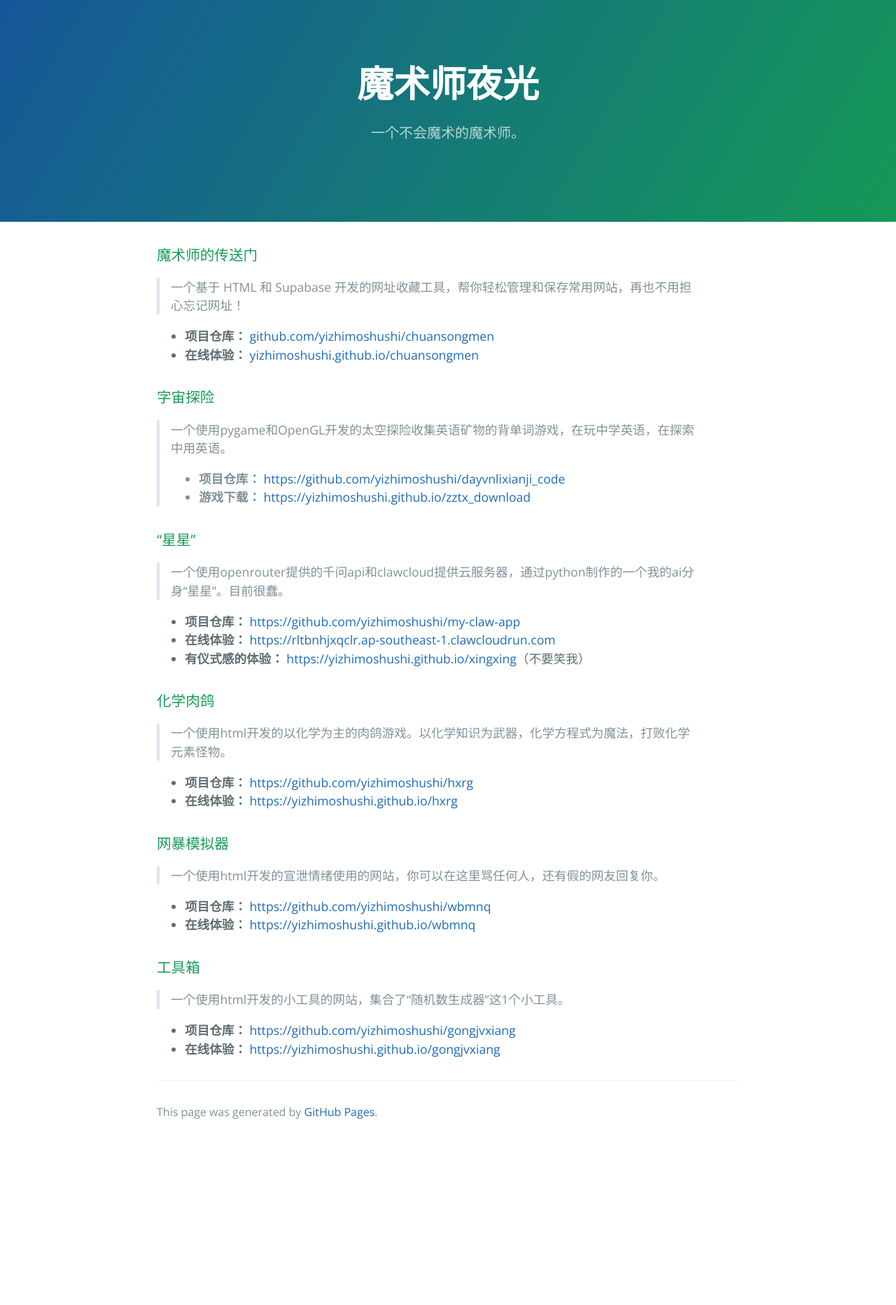
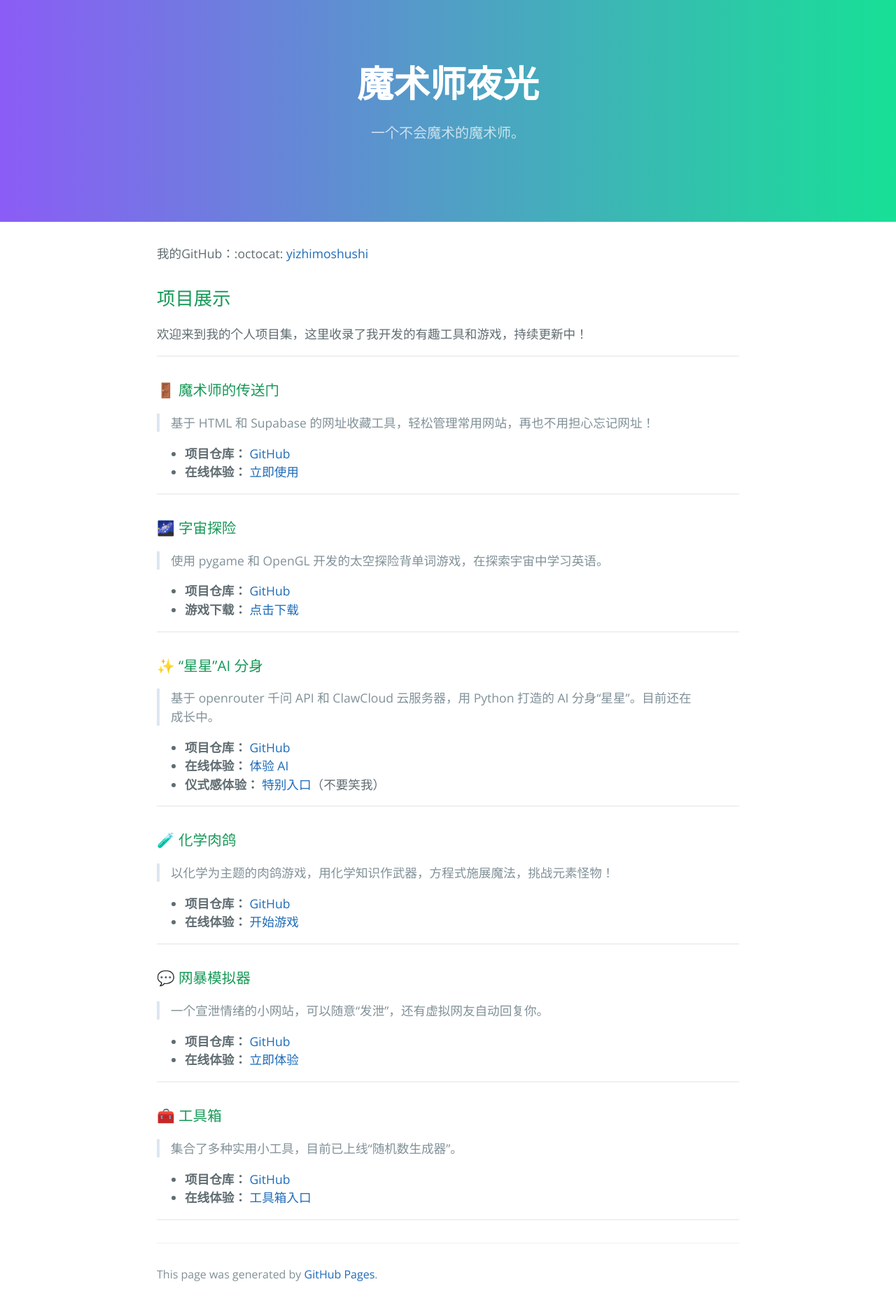
Before and after one commit to yizhimoshushi/yizhimoshushi.github.io, a Jekyll site: the page built from index.md, in a window 1280 px wide. Shown: the whole page at 70% size. Built offline with Jekyll 4.4.1, drawn with Linux system fonts in a browser that asks for light colours; before the commit the page ends 1633 px from its top, so only the background shows below that.

Commit message:
加入主页链接

```diff
--- a/_config.yml
+++ b/_config.yml
@@ -19,7 +19,7 @@ theme: jekyll-theme-cayman
 
 # Cayman 主题的专属配置（让它更好看）
 colors:
-  primary: "#008489" # 海口大海的颜色：青绿色
+  primary: "#008489" # 青绿色
   secondary: "#2096ff" # 亮蓝色
   accent: "#db2777" # 粉色点缀
   text: "#333333"
--- /dev/null
+++ b/_sass/custom.scss
@@ -0,0 +1,10 @@
+// 覆盖 Cayman 主题默认的头部背景
+.page-header {
+    // 设置从左到右的渐变：淡紫色 -> 青绿色
+    background-image: linear-gradient(to right, #8b5cf6 0%, #17e096 100%) !important;
+}
+
+// 如果你想让按钮或者链接也稍微配合一下颜色（可选）
+.btn {
+    background-color: #8ec5fc;
+}
--- a/assets/css/style.scss
+++ b/assets/css/style.scss
@@ -1,4 +1,6 @@
 ---
 ---
+// 引入自定义样式
+@import "custom";
 
 @import 'jekyll-theme-cayman';
--- a/index.md
+++ b/index.md
@@ -1,44 +1,66 @@
 ---
 layout: default
 ---
-### 魔术师的传送门
 
-> 一个基于 HTML 和 Supabase 开发的网址收藏工具，帮你轻松管理和保存常用网站，再也不用担心忘记网址！
+我的GitHub：:octocat: [yizhimoshushi](https://github.com/yizhimoshushi)
 
-- **项目仓库：** [github.com/yizhimoshushi/chuansongmen](https://github.com/yizhimoshushi/chuansongmen)
-- **在线体验：** [yizhimoshushi.github.io/chuansongmen](https://yizhimoshushi.github.io/chuansongmen/)
+## 项目展示
 
-### 字宙探险
+欢迎来到我的个人项目集，这里收录了我开发的有趣工具和游戏，持续更新中！
 
-> 一个使用pygame和OpenGL开发的太空探险收集英语矿物的背单词游戏，在玩中学英语，在探索中用英语。
-- **项目仓库：** [https://github.com/yizhimoshushi/dayvnlixianji_code](https://github.com/yizhimoshushi/dayvnlixianji_code)
-- **游戏下载：** [https://yizhimoshushi.github.io/zztx_download](https://yizhimoshushi.github.io/zztx_download)
+---
 
-### “星星”
+### 🚪 魔术师的传送门
 
-> 一个使用openrouter提供的千问api和clawcloud提供云服务器，通过python制作的一个我的ai分身“星星”。目前很蠢。
+> 基于 HTML 和 Supabase 的网址收藏工具，轻松管理常用网站，再也不用担心忘记网址！
 
-- **项目仓库：** [https://github.com/yizhimoshushi/my-claw-app](https://github.com/yizhimoshushi/my-claw-app)
-- **在线体验：** [https://rltbnhjxqclr.ap-southeast-1.clawcloudrun.com](https://rltbnhjxqclr.ap-southeast-1.clawcloudrun.com)
-- **有仪式感的体验：** [https://yizhimoshushi.github.io/xingxing](https://yizhimoshushi.github.io/xingxing)（不要笑我）
+- **项目仓库：** [GitHub](https://github.com/yizhimoshushi/chuansongmen)
+- **在线体验：** [立即使用](https://yizhimoshushi.github.io/chuansongmen/)
 
-### 化学肉鸽
+---
 
-> 一个使用html开发的以化学为主的肉鸽游戏。以化学知识为武器，化学方程式为魔法，打败化学元素怪物。
+### 🌌 字宙探险
 
-- **项目仓库：** [https://github.com/yizhimoshushi/hxrg](https://github.com/yizhimoshushi/hxrg)
-- **在线体验：** [https://yizhimoshushi.github.io/hxrg](https://yizhimoshushi.github.io/hxrg)
+> 使用 pygame 和 OpenGL 开发的太空探险背单词游戏，在探索宇宙中学习英语。
 
-### 网暴模拟器
+- **项目仓库：** [GitHub](https://github.com/yizhimoshushi/dayvnlixianji_code)
+- **游戏下载：** [点击下载](https://yizhimoshushi.github.io/zztx_download)
 
-> 一个使用html开发的宣泄情绪使用的网站，你可以在这里骂任何人，还有假的网友回复你。
+---
 
-- **项目仓库：** [https://github.com/yizhimoshushi/wbmnq](hhttps://github.com/yizhimoshushi/wbmnq)
-- **在线体验：** [https://yizhimoshushi.github.io/wbmnq](https://yizhimoshushi.github.io/wbmnq)
+### ✨ “星星”AI 分身
 
-### 工具箱
+> 基于 openrouter 千问 API 和 ClawCloud 云服务器，用 Python 打造的 AI 分身“星星”。目前还在成长中。
 
-> 一个使用html开发的小工具的网站，集合了“随机数生成器”这1个小工具。
+- **项目仓库：** [GitHub](https://github.com/yizhimoshushi/my-claw-app)
+- **在线体验：** [体验 AI](https://rltbnhjxqclr.ap-southeast-1.clawcloudrun.com)
+- **仪式感体验：** [特别入口](https://yizhimoshushi.github.io/xingxing)（不要笑我）
 
-- **项目仓库：** [https://github.com/yizhimoshushi/gongjvxiang](https://github.com/yizhimoshushi/gongjvxiang)
-- **在线体验：** [https://yizhimoshushi.github.io/gongjvxiang](https://yizhimoshushi.github.io/gongjvxiang)
+---
+
+### 🧪 化学肉鸽
+
+> 以化学为主题的肉鸽游戏，用化学知识作武器，方程式施展魔法，挑战元素怪物！
+
+- **项目仓库：** [GitHub](https://github.com/yizhimoshushi/hxrg)
+- **在线体验：** [开始游戏](https://yizhimoshushi.github.io/hxrg)
+
+---
+
+### 💬 网暴模拟器
+
+> 一个宣泄情绪的小网站，可以随意“发泄”，还有虚拟网友自动回复你。
+
+- **项目仓库：** [GitHub](https://github.com/yizhimoshushi/wbmnq)
+- **在线体验：** [立即体验](https://yizhimoshushi.github.io/wbmnq)
+
+---
+
+### 🧰 工具箱
+
+> 集合了多种实用小工具，目前已上线“随机数生成器”。
+
+- **项目仓库：** [GitHub](https://github.com/yizhimoshushi/gongjvxiang)
+- **在线体验：** [工具箱入口](https://yizhimoshushi.github.io/gongjvxiang)
+
+---
```
